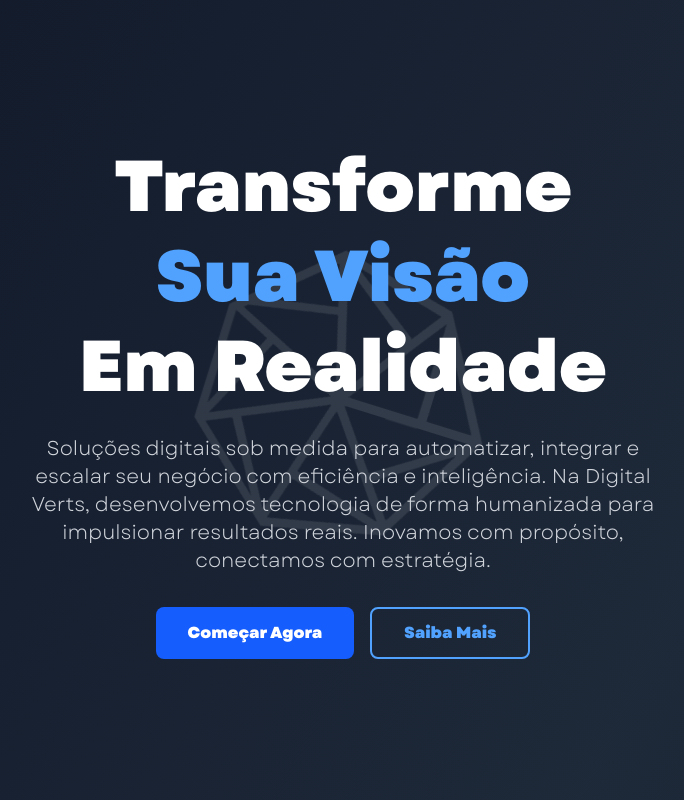
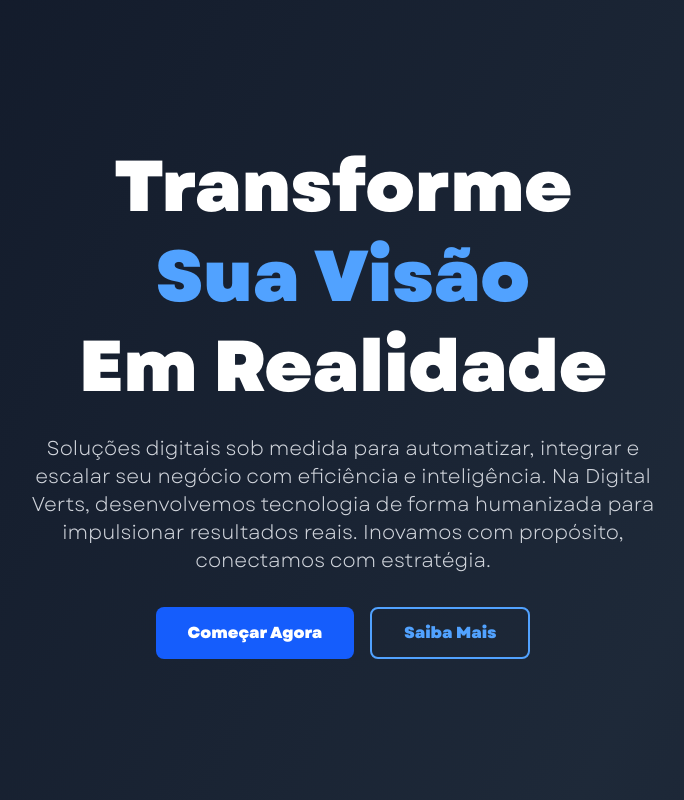
Before and after one commit to xophantom/digitalverts, a Next.js app: page / in a window 1280 px wide. Shown: the top 800 px of the page, without its empty margins (297-981 px from the left). Built offline with nearby package versions, Linux system fonts and the light colour scheme.

Commit message:
feat: add logo styles

```diff
--- a/src/components/sections/HeroSection.tsx
+++ b/src/components/sections/HeroSection.tsx
@@ -1,10 +1,33 @@
 'use client';
 
-import React from 'react';
+import React, { useEffect, useState } from 'react';
 import { useApi } from '@/context/ApiContext';
 
 export default function HeroSection() {
   const { registerButtonClick } = useApi();
+  const [logoOpacity, setLogoOpacity] = useState(0.001);
+
+  useEffect(() => {
+    const handleScroll = () => {
+      const scrollPosition = window.scrollY;
+      const windowHeight = window.innerHeight;
+
+
+      const maxOpacity = 0.6;
+      const minOpacity = 0.001;
+      const scrollThreshold = windowHeight * 0.5;
+
+      const opacity = Math.min(
+        maxOpacity,
+        minOpacity + (scrollPosition / scrollThreshold) * (maxOpacity - minOpacity)
+      );
+
+      setLogoOpacity(opacity);
+    };
+
+    window.addEventListener('scroll', handleScroll);
+    return () => window.removeEventListener('scroll', handleScroll);
+  }, []);
 
   const handleButtonClick = async (buttonId: string) => {
     try {
@@ -22,13 +45,15 @@ export default function HeroSection() {
       {/* Logo animado no background */}
       <div className="absolute inset-0 flex items-center justify-center pointer-events-none">
         <div
-          className="w-128 h-128 opacity-10 animate-spin-slow"
+          className="w-64 h-64 animate-spin-slow"
           style={{
             backgroundImage: 'url(/verts-logo-white.png)',
             backgroundSize: 'contain',
             backgroundRepeat: 'no-repeat',
             backgroundPosition: 'center',
-            animationDirection: 'reverse'
+            animationDirection: 'reverse',
+            opacity: logoOpacity,
+            transition: 'opacity 0.1s ease-out'
           }}
         />
       </div>
```
